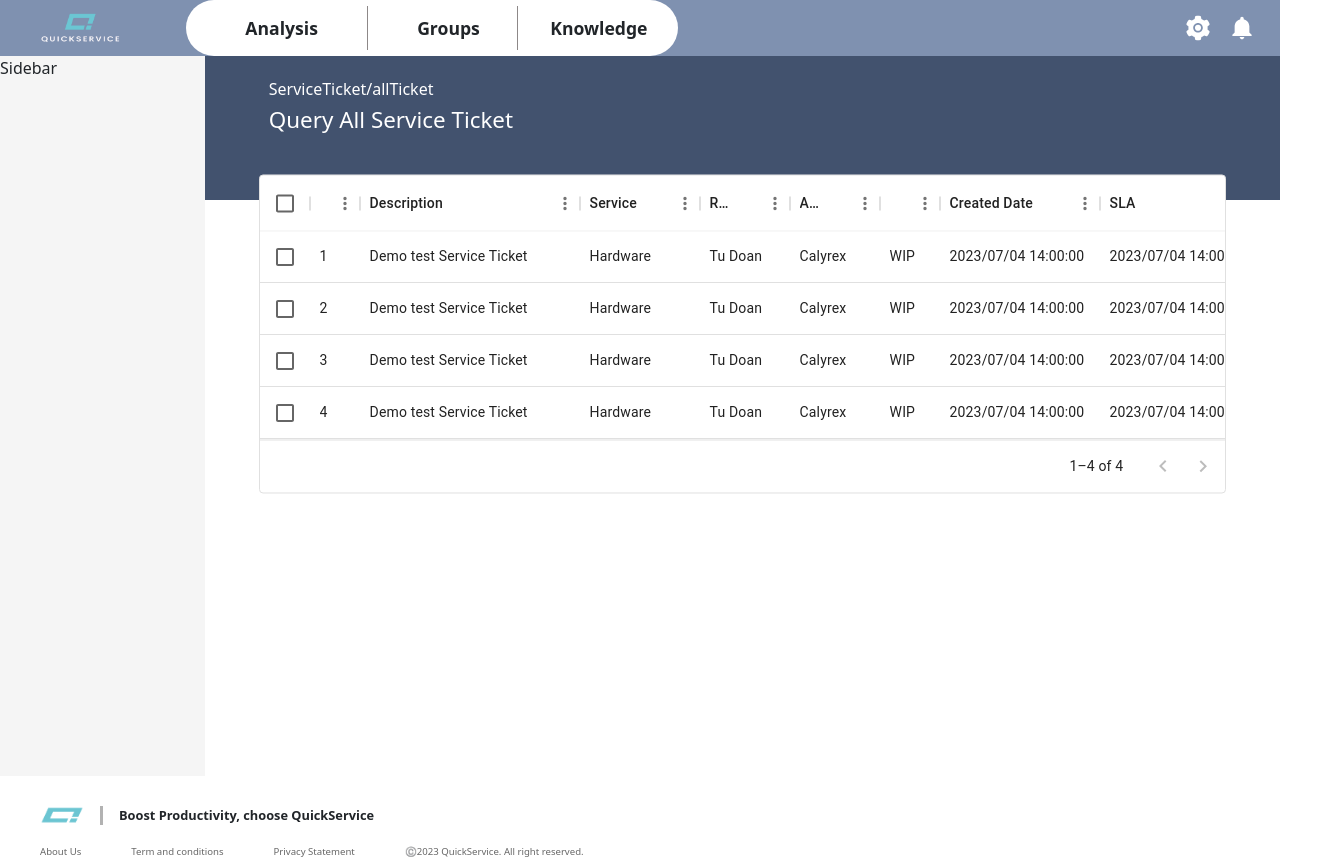
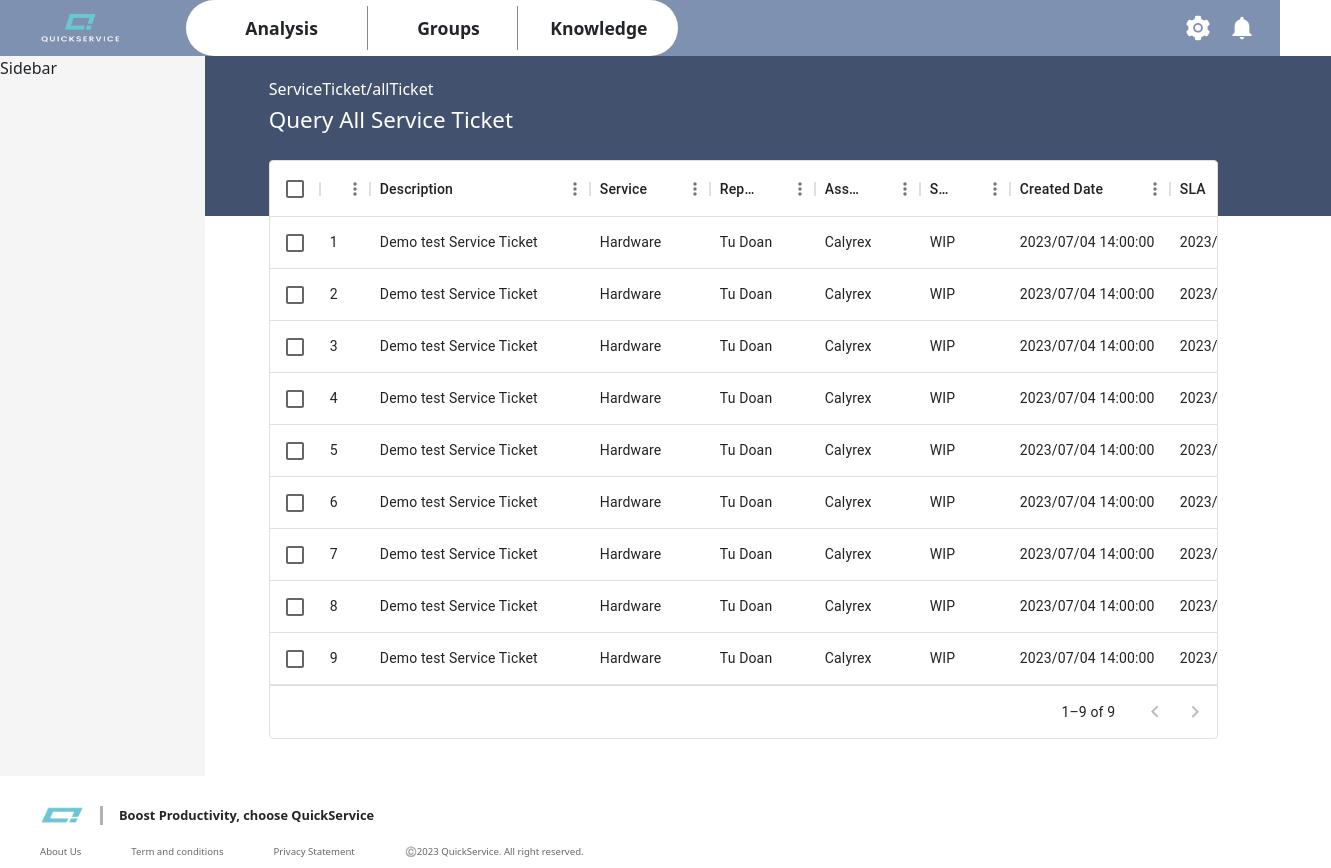
Before and after one commit to iamduscminh/ISMS-Project, a React (Vite) app in the folder ReactApp/isms-app/: page /admin in a window 1280 px wide. Shown: the whole page, 1331 px wide, since content can reach past the window. Built offline with nearby package versions, Linux system fonts and the light colour scheme.

Commit message:
Update Datagrid

```diff
--- a/ReactApp/isms-app/src/pages/Admin/ListTicket/index.jsx
+++ b/ReactApp/isms-app/src/pages/Admin/ListTicket/index.jsx
@@ -12,10 +12,15 @@ const ListTicket = () => {
     { id: 2, description: 'Demo test Service Ticket', service: 'Hardware', reporter: 'Tu Doan', assignee: 'Calyrex', status: 'WIP', createdDate: '2023/07/04 14:00:00', sla: '2023/07/04 14:00:00' },
     { id: 3, description: 'Demo test Service Ticket', service: 'Hardware', reporter: 'Tu Doan', assignee: 'Calyrex', status: 'WIP', createdDate: '2023/07/04 14:00:00', sla: '2023/07/04 14:00:00' },
     { id: 4, description: 'Demo test Service Ticket', service: 'Hardware', reporter: 'Tu Doan', assignee: 'Calyrex', status: 'WIP', createdDate: '2023/07/04 14:00:00', sla: '2023/07/04 14:00:00' },
+    { id: 5, description: 'Demo test Service Ticket', service: 'Hardware', reporter: 'Tu Doan', assignee: 'Calyrex', status: 'WIP', createdDate: '2023/07/04 14:00:00', sla: '2023/07/04 14:00:00' },
+    { id: 6, description: 'Demo test Service Ticket', service: 'Hardware', reporter: 'Tu Doan', assignee: 'Calyrex', status: 'WIP', createdDate: '2023/07/04 14:00:00', sla: '2023/07/04 14:00:00' },
+    { id: 7, description: 'Demo test Service Ticket', service: 'Hardware', reporter: 'Tu Doan', assignee: 'Calyrex', status: 'WIP', createdDate: '2023/07/04 14:00:00', sla: '2023/07/04 14:00:00' },
+    { id: 8, description: 'Demo test Service Ticket', service: 'Hardware', reporter: 'Tu Doan', assignee: 'Calyrex', status: 'WIP', createdDate: '2023/07/04 14:00:00', sla: '2023/07/04 14:00:00' },
+    { id: 9, description: 'Demo test Service Ticket', service: 'Hardware', reporter: 'Tu Doan', assignee: 'Calyrex', status: 'WIP', createdDate: '2023/07/04 14:00:00', sla: '2023/07/04 14:00:00' },
   ]);
 
   const columns = [
-    { field: 'id', headerName: 'Ticket ID', width: 50, editable: false },
+    { field: 'id', headerName: 'ID', width: 50, editable: false },
     {
       field: 'description',
       headerName: 'Description',
@@ -32,7 +37,7 @@ const ListTicket = () => {
     {
       field: 'reporter',
       headerName: 'Reporter',
-      width: 90,
+      width: 105,
       renderCell: (params) => (
         <div style={{ display: 'flex', alignItems: 'center' }}>
           <span>{params.value}</span>
@@ -42,7 +47,7 @@ const ListTicket = () => {
     {
       field: 'assignee',
       headerName: 'Assignee',
-      width: 90,
+      width: 105,
       renderCell: (params) => (
         <div style={{ display: 'flex', alignItems: 'center' }}>
           <span>{params.value}</span>
@@ -52,7 +57,7 @@ const ListTicket = () => {
     {
       field: 'status',
       headerName: 'Status',
-      width: 60,
+      width: 90,
       renderCell: (params) => (
         <div style={{ display: 'flex', alignItems: 'center' }}>
           <span>{params.value}</span>
@@ -72,16 +77,16 @@ const ListTicket = () => {
       valueFormatter: (params) => format(new Date(params.value), 'yyyy/MM/dd HH:mm:ss'),
     },
   ];
-
+  const headerHeight = "2rem";
 
   return (
     <div>
-      <div className='relative w-full h-[18vh] bg-[#42526E] pt-[1.5rem] pl-[4rem]'>
+      <div className='relative w-full h-[20vh] bg-[#42526E] pt-[1.5rem] pl-[4rem]'>
         <h3 className='text-[1rem] text-[#fff] font-medium mb-[0.5rem]'>ServiceTicket/allTicket</h3>
         <h2 className='text-[1.4rem] text-[#fff] font-medium'>Query All Service Ticket</h2>
       </div>
       <div>
-        <div className='w-[90%] m-auto relative translate-y-[-8%] z-10'>
+        <div className='w-[90%] pl-[4rem] relative translate-y-[-56px] z-10'>
           <div className='w-[100%] '>
             <DataGrid
               sx={{
@@ -92,11 +97,11 @@ const ListTicket = () => {
               initialState={{
                 pagination: {
                   paginationModel: {
-                    pageSize: 5,
+                    pageSize: 9,
                   },
                 },
               }}
-              pageSizeOptions={[5]}
+              pageSizeOptions={[9]}
               checkboxSelection
               disableRowSelectionOnClick
             />
```
